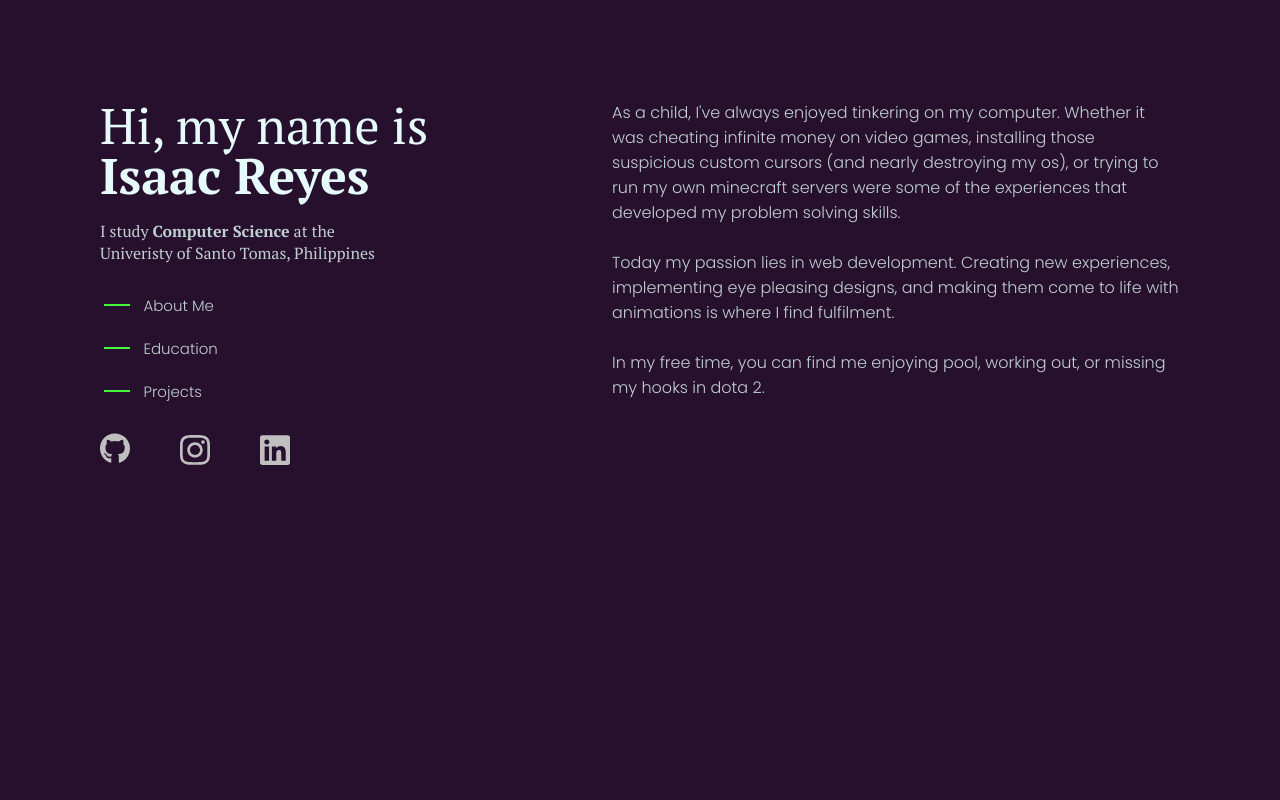
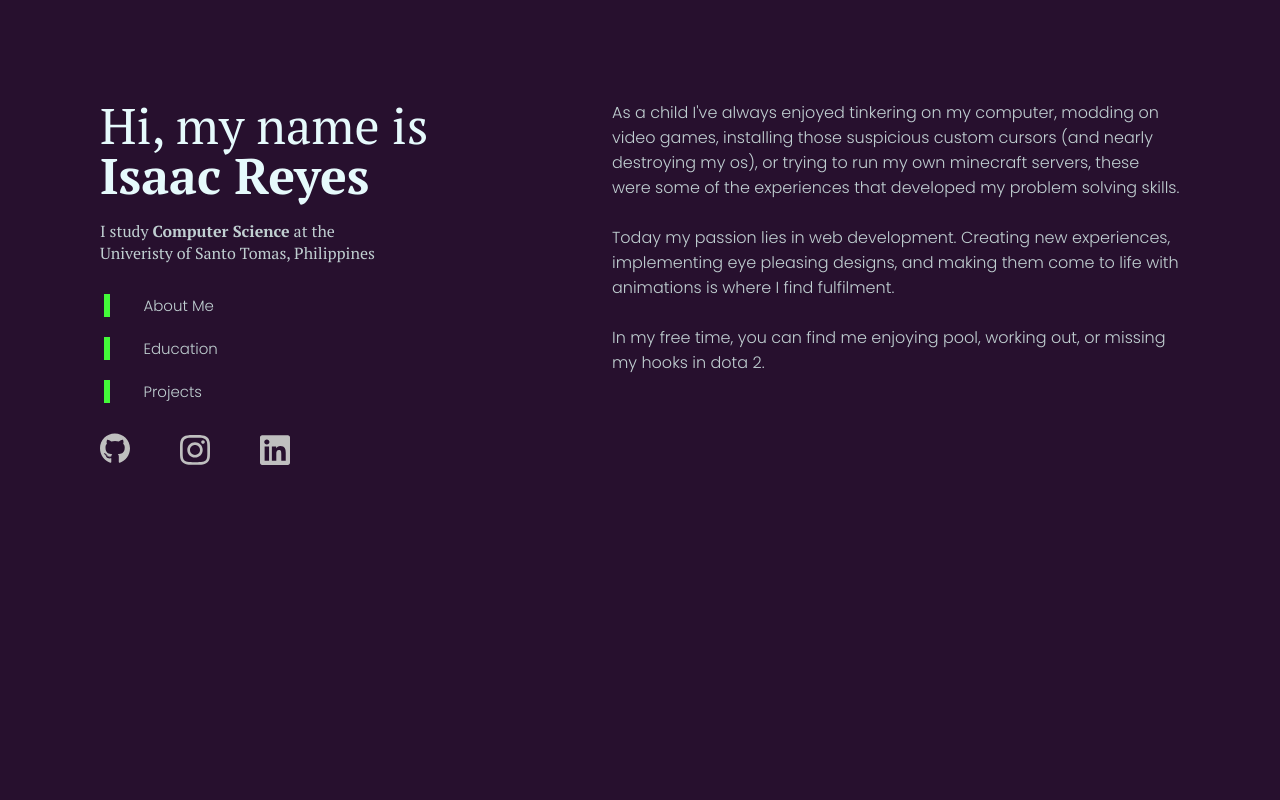
Before and after one commit to css-enjoyer/portfolio, a React (Create React App) app: page / in a window 1280 px wide. Shown: the top 800 px of the page. Built offline with nearby package versions, Linux system fonts and the light colour scheme.

Commit message:
Edit about text

```diff
--- a/src/App.css
+++ b/src/App.css
@@ -85,19 +85,22 @@ html body .App .bioColumn .sec-list a::after {
   position: absolute;
   left: 2px;
   margin-left: 20%;
-  margin-top: 10px;
-  width: 5%;
-  height: 2px;
+  margin-top: 0;
+  width: 1%;
+  height: 23px;
   transition: 0.2s ease-in-out;
 }
 html body .App .bioColumn .sec-list a:hover::after {
+  margin-top: 10px;
   width: 12%;
+  height: 2px;
 }
 html body .App .bioColumn .sec-list:hover a {
   opacity: 0.2;
   transition: 0.2s ease-in-out;
 }
 html body .App .bioColumn .sec-list:hover a:hover {
+  font-weight: 700;
   opacity: 1;
   color: var(--green);
   padding-left: 22%;
--- a/src/App.scss
+++ b/src/App.scss
@@ -78,13 +78,15 @@ html {
                             position: absolute;
                             left: 2px;
                             margin-left: 20%;
-                            margin-top: 10px;
-                            width: 5%;
-                            height: 2px;
+                            margin-top: 0;
+                            width: 1%;
+                            height: 23px;
                             transition: .2s ease-in-out;
                         }
                         &:hover::after {
+                            margin-top: 10px;
                             width: 12%;
+                            height: 2px;
                         }
                     }
                     &:hover {
@@ -92,6 +94,7 @@ html {
                             opacity: .2;
                             transition: .2s ease-in-out;
                             &:hover {
+                                font-weight: 700;
                                 opacity: 1;
                                 color: var(--green);
                                 padding-left: 22%;
--- a/src/components/InfoColumn.js
+++ b/src/components/InfoColumn.js
@@ -6,7 +6,7 @@ function ProjColumn() {
   	return (
 	<div className="infoColumn">
 		<div className="section" id="about-section">
-			<p>As a child, I've always enjoyed tinkering on my computer. Whether it was cheating infinite money on video games, installing those suspicious custom cursors (and nearly destroying my os), or trying to run my own minecraft servers were some of the experiences that developed my problem solving skills.
+			<p>As a child I've always enjoyed tinkering on my computer, modding on video games, installing those suspicious custom cursors (and nearly destroying my os), or trying to run my own minecraft servers, these were some of the experiences that developed my problem solving skills.
 			<br />
 			<br />
 			Today my passion lies in web development. Creating new experiences, implementing eye pleasing designs, and making them come to life with animations is where I find fulfilment.
```
Also changed, not shown: 1 other file (tests, documents, lock files or other folders).
